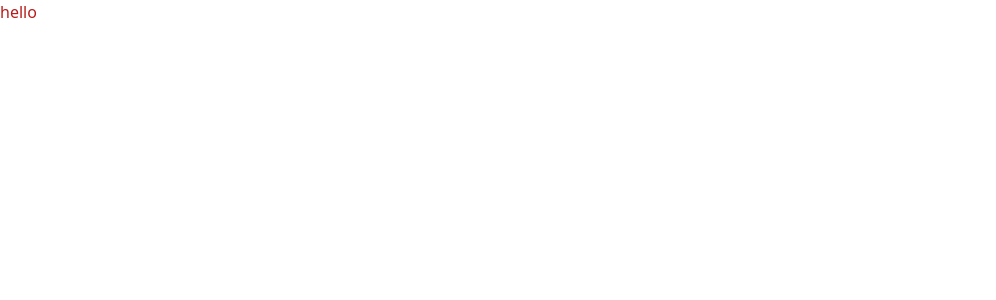
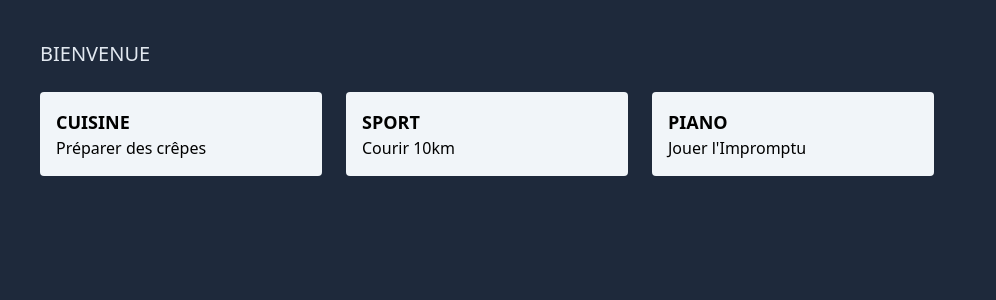
Before and after one commit to Eric198809/App-prise-de-notes, a React (Vite) app: page / in a window 1280 px wide. Shown: the top 300 px of the page, without its empty margins (0-996 px from the left). Built offline with nearby package versions, Linux system fonts and the light colour scheme; the HTML template or start-up script is replaced by a standard one.

Commit message:
composant notes

```diff
--- a/src/App.jsx
+++ b/src/App.jsx
@@ -13,7 +13,7 @@
     dispatch(getNotesFromApi())
   }
   return (
-    <div className="">
+    <div className="bg-slate-800 min-h-screen flex">
 
       <NotesList />
     </div>
--- a/src/components/NotesList.jsx
+++ b/src/components/NotesList.jsx
@@ -1,10 +1,20 @@
 import { useSelector } from "react-redux";
 
 const NotesList = () => {
-  const notes= useSelector(state=> state.notes)
+  const notes = useSelector((state) => state.notes);
   return (
-    <div>
-      <h1 className="text-red-700">hello</h1>
+    <div className="p-10 w-full">
+      <p className="text-xl text-slate-200 mb-6 uppercase">Bienvenue</p>
+      <div className="grid grid-cols-1 lg:grid-cols-2 xl:grid-cols-4 2xl:grid-cols-5 gap-6 ">
+        {notes.list &&
+          notes.list.map((note) => (
+            <div className="bg-slate-100 hover:bg-slate-50 rounded cursor-pointer p-4">
+              <p className="text-lg font-semibold uppercase">{note.title}</p>
+              <p className="text-grey-700">{note.subtitle}</p>
+            </div>
+          ))}
+
+      </div>
     </div>
   );
 };
```
